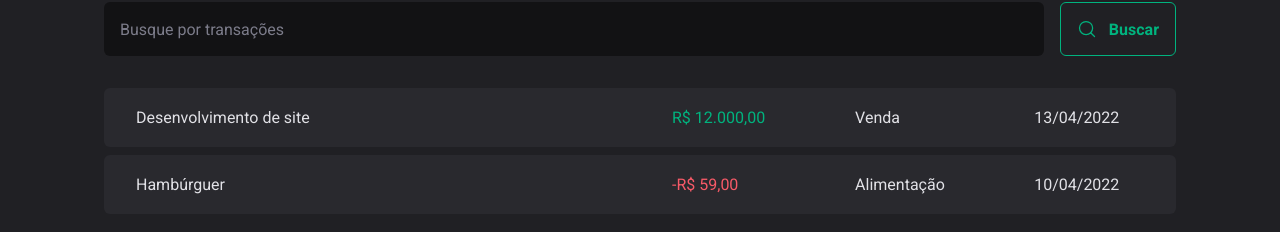
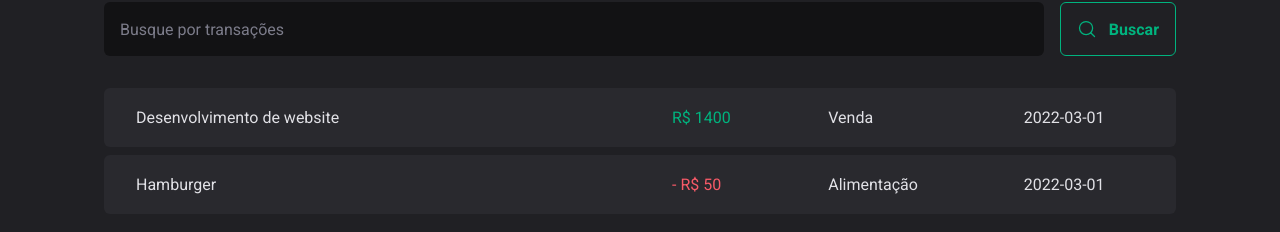
Before and after one commit to raphaeldecm/dt-money, a React (Vite) app: page / in a window 1280 px wide. Shown: the part 352-584 px from the top of the page. Built offline with nearby package versions, Linux system fonts and the light colour scheme; data requests are answered from the project's data file.

Commit message:
chore: Update server.json with correct transaction ID

```diff
--- a/server.json
+++ b/server.json
@@ -9,7 +9,7 @@
       "createdAt": "2022-03-01"
     },
     {
-      "id": 1,
+      "id": 2,
       "description": "Hamburger",
       "type": "outcome",
       "category": "Alimentação",
--- a/src/App.tsx
+++ b/src/App.tsx
@@ -2,13 +2,16 @@
 import { defaultTheme } from "./styles/themes/default"
 import { GlobalStyle } from "./styles/global"
 import { Transactions } from "./pages/Transactions"
+import { TransactionsProvider } from "./contexts/TransactionsContext"
 
 export function App() {
 
   return (
     <ThemeProvider theme={defaultTheme}>
       <GlobalStyle />
-        <Transactions />
+        <TransactionsProvider>
+          <Transactions />
+        </TransactionsProvider>
     </ThemeProvider>
   )
 }
--- a/src/components/Summary/index.tsx
+++ b/src/components/Summary/index.tsx
@@ -1,7 +1,14 @@
 import { ArrowCircleDown, ArrowCircleUp, CurrencyDollar } from "phosphor-react";
 import { SummaryCard, SummaryContainer } from "./styles";
+import { TransactionsContext } from "../../contexts/TransactionsContext";
+import { useContext } from "react";
 
 export function Summary(){
+
+  const { transactions } = useContext(TransactionsContext);
+
+  console.log(transactions);
+
   return(
     <SummaryContainer>
       <SummaryCard>
--- /dev/null
+++ b/src/contexts/TransactionsContext.tsx
@@ -0,0 +1,43 @@
+import { createContext, useEffect, useState } from "react";
+
+interface Transaction {
+  id: number;
+  description: string;
+  type: 'income' | 'outcome';
+  price: number;
+  category: string;
+  createdAt: string;
+}
+
+interface TransactionsContextType {
+  transactions: Transaction[];
+}
+
+interface TransactionsProviderProps {
+  children: React.ReactNode;
+}
+
+export const TransactionsContext = createContext({} as TransactionsContextType);
+
+export function TransactionsProvider({ children }: TransactionsProviderProps) {
+
+  const [transactions, setTransactions] = useState<Transaction[]>([]);
+
+  async function handleLoadTransactions() {
+    const response = await fetch('http://localhost:3000/transactions');
+    const data = await response.json();
+
+    setTransactions(data);
+    console.log(data);
+  }
+
+  useEffect(() => {
+    handleLoadTransactions();
+  }, []);
+
+  return (
+    <TransactionsContext.Provider value={{ transactions }}>
+      {children}
+    </TransactionsContext.Provider>
+  );
+}
--- a/src/pages/Transactions/index.tsx
+++ b/src/pages/Transactions/index.tsx
@@ -1,9 +1,14 @@
+import { useContext } from "react";
 import { Header } from "../../components/Header";
 import { Summary } from "../../components/Summary";
 import { SearchForm } from "./components/SearchForm";
 import { PriceHighlight, TransactionsContainer, TransactionsTable } from "./styles";
+import { TransactionsContext } from "../../contexts/TransactionsContext";
 
 export function Transactions() {
+
+  const { transactions } = useContext(TransactionsContext);
+
   return (
     <div>
       <Header />
@@ -13,26 +18,21 @@
         <SearchForm />
         <TransactionsTable>
           <tbody>
-            <tr>
-              <td width="50%">Desenvolvimento de site</td>
-              <td>
-                <PriceHighlight variant="income">
-                  R$ 12.000,00
-                </PriceHighlight>
-              </td>
-              <td>Venda</td>
-              <td>13/04/2022</td>
-            </tr>
-            <tr>
-              <td width="50%">Hambúrguer</td>
-              <td>
-                <PriceHighlight variant="outcome">
-                  -R$ 59,00
-                </PriceHighlight>
-              </td>
-              <td>Alimentação</td>
-              <td>10/04/2022</td>
-            </tr>
+            {transactions.map(transaction => {
+              return (
+                <tr key={transaction.id}>
+                  <td width="50%">{transaction.description}</td>
+                  <td>
+                    <PriceHighlight variant={transaction.type}>
+                      {transaction.type === 'outcome' ? '- ' : ''}
+                      R$ {transaction.price}
+                    </PriceHighlight>
+                  </td>
+                  <td>{transaction.category}</td>
+                  <td>{transaction.createdAt}</td>
+                </tr>
+              );
+            })}
           </tbody>
         </TransactionsTable>
       </TransactionsContainer>
```
